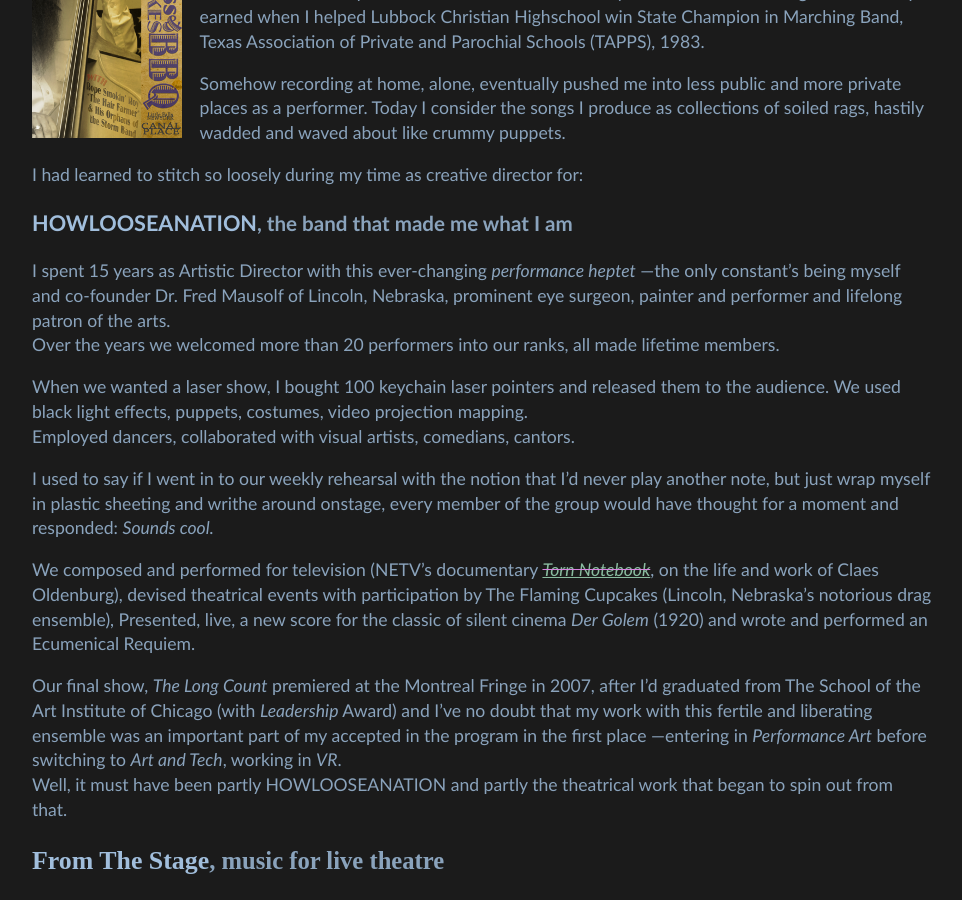
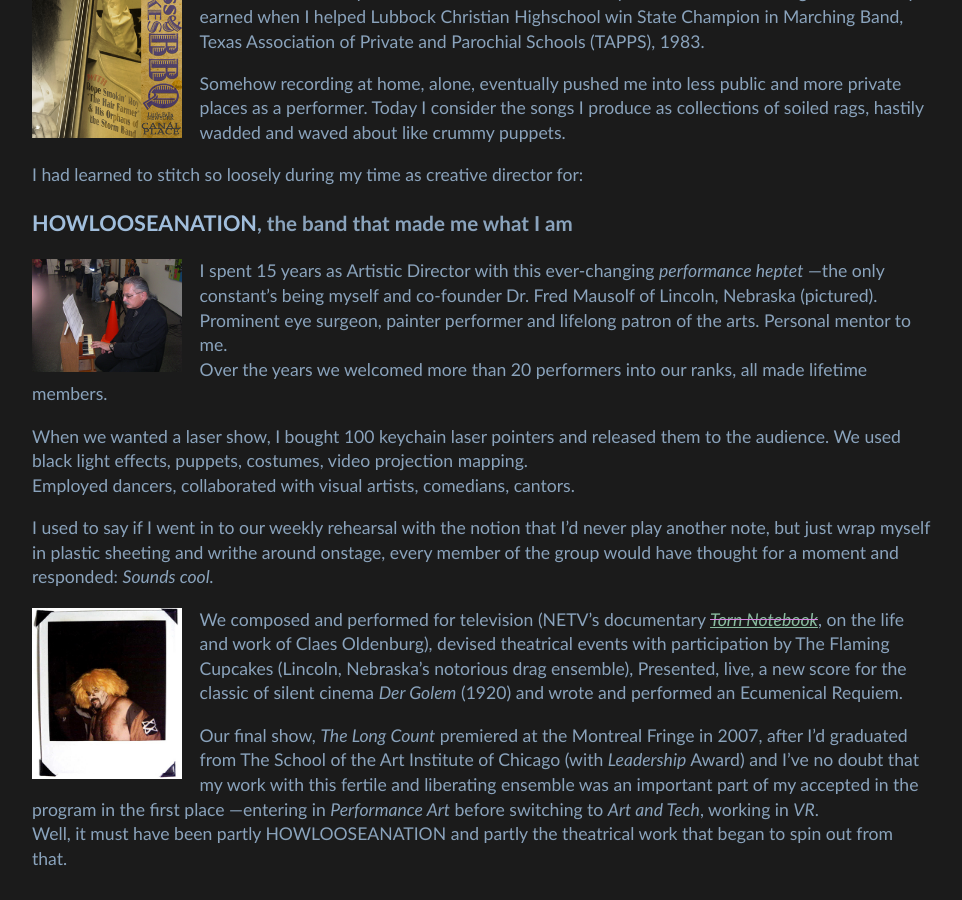
Before and after one commit to Interactimation/portfolio, a Jekyll site: the page built from performing/index.md, in a window 1280 px wide and 900 px high, scrolled down 2892 px. Shown: the whole window, without its empty margins (158-1120 px from the left). Built offline with Jekyll 4.4.1, drawn with Linux system fonts in a browser that asks for light colours.

Commit message:
pix of fred and ward

```diff
--- a/performing/index.md
+++ b/performing/index.md
@@ -144,13 +144,11 @@ I also took up all marketing design for the group and the BB&B festival: T-Shirt
 _My Other Mug is a Jug!_
 And, of course, there were all the posters.
 
-<p>
 <a href="{{ "/pix/BBB2019Poster.png" | relative_url }}" target="_blank">
   <img class="thumb-left"
        src="{{ "/pix/BBB2019Poster_thumb.png" | relative_url }}"
        alt="poster bluegrass, bikes and BBQ">
 </a>
-</p>
 
 Me and the Orphans toured biker events, county fairs, backyard parties and bars in the region right up until the world closed down in 2020.
 What you'll hear at the link is my attempt to spin off a studio version of the same sort, during lockdown. I called myself _Col. Roadhard and the Putaway Wet_ and took advantage of tuba chops earned when I helped Lubbock Christian Highschool win State Champion in Marching Band, Texas Association of Private and Parochial Schools (TAPPS), 1983.
@@ -163,13 +161,26 @@ I had learned to stitch so loosely during my time as creative director for:
 
 ### **HOWLOOSEANATION**, the band that made me what I am
 
-I spent 15 years as Artistic Director with this ever-changing _performance heptet_ —the only constant's being myself and co-founder Dr. Fred Mausolf of Lincoln, Nebraska, prominent eye surgeon, painter and performer and lifelong patron of the arts.
+<a href="{{ "/pix/FredMusicircus.jpg" | relative_url }}" target="_blank">
+  <img class="thumb-left"
+       src="{{ "/pix/FredMusicircus_thumb.jpg" | relative_url }}"
+       alt="dr. fred mausolf at toy piano">
+</a>
+
+I spent 15 years as Artistic Director with this ever-changing _performance heptet_ —the only constant's being myself and co-founder Dr. Fred Mausolf of Lincoln, Nebraska (pictured).
+Prominent eye surgeon, painter performer and lifelong patron of the arts. Personal mentor to me.
 Over the years we welcomed more than 20 performers into our ranks, all made lifetime members.
 
 When we wanted a laser show, I bought 100 keychain laser pointers and released them to the audience. We used black light effects, puppets, costumes, video projection mapping.
 Employed dancers, collaborated with visual artists, comedians, cantors.
 
 I used to say if I went in to our weekly rehearsal with the notion that I'd never play another note, but just wrap myself in plastic sheeting and writhe around onstage, every member of the group would have thought for a moment and responded: _Sounds cool._
+
+<a href="{{ "/pix/fredWard_crp.jpg" | relative_url }}" target="_blank">
+  <img class="thumb-left"
+       src="{{ "/pix/fredWard_thumb.jpg" | relative_url }}"
+       alt="flaming cupcake, ward lewis">
+</a>
 
 We composed and performed for television (NETV's documentary <del>[_Torn Notebook_](////)</del>, on the life and work of Claes Oldenburg), devised theatrical events with participation by The Flaming Cupcakes (Lincoln, Nebraska's notorious drag ensemble), Presented, live, a new score for the classic of silent cinema _Der Golem_ (1920) and wrote and performed an Ecumenical Requiem.
 
```
